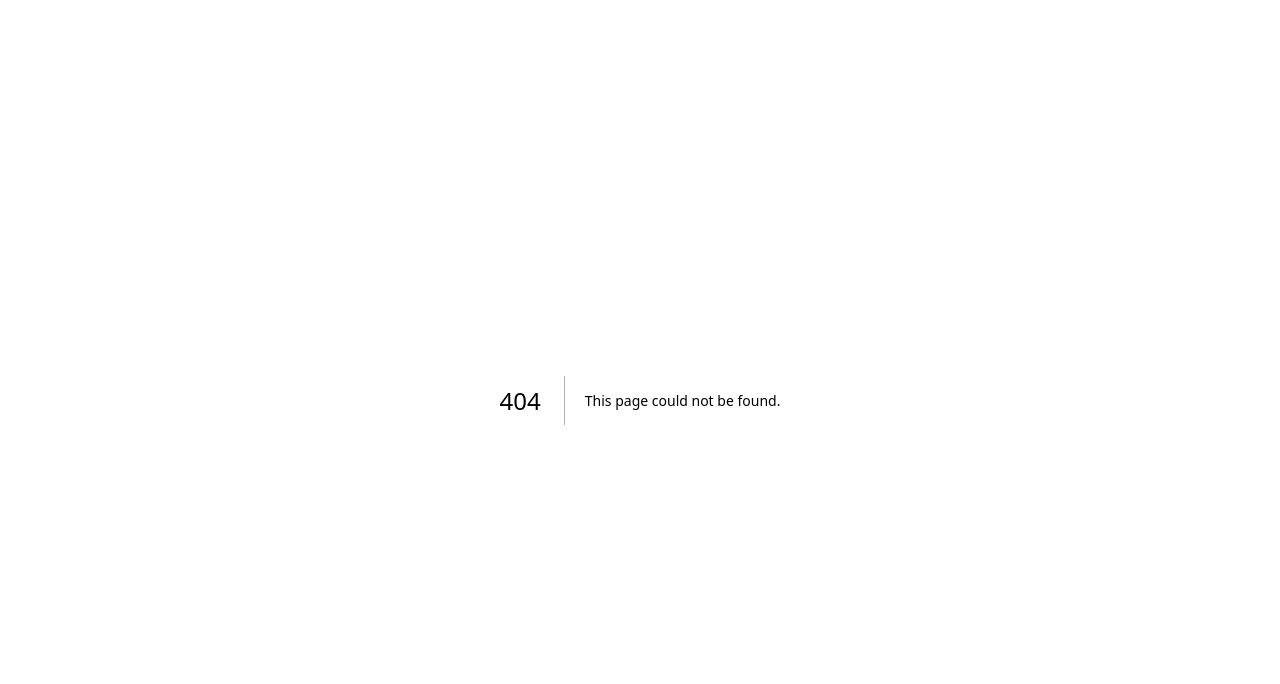
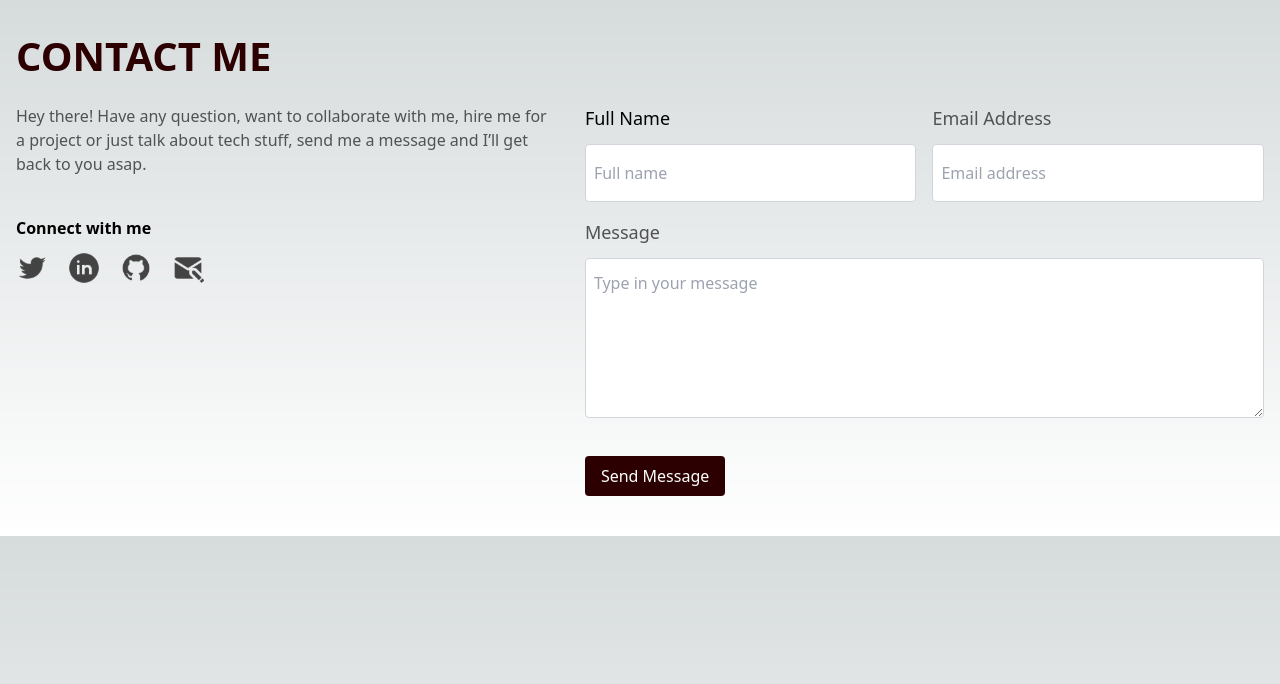
Before and after one commit to Dr-Oxy/next_portfolio, a Next.js app: page /contact in a window 1280 px wide. Before the commit this address had no page. Shown: the top 684 px of the page. Built offline with nearby package versions, Linux system fonts and the light colour scheme.

Commit message:
contact page completed

```diff
--- /dev/null
+++ b/src/pages/contact.jsx
@@ -0,0 +1,142 @@
+import Head from 'next/head';
+
+import { useForm, Controller } from 'react-hook-form';
+
+import { Button } from '@/components/elements';
+import {
+  twitterIcon,
+  linkedinIcon,
+  githubIcon,
+  messageIcon,
+} from 'public/assets/icons';
+
+const Contact = () => {
+  const {
+    register,
+    handleSubmit,
+    control,
+    formState: { errors },
+  } = useForm();
+
+  return (
+    <>
+      <Head>
+        <title>Chioma Otu - Frontend developer in Nigeria</title>
+        <meta name="description" content="Generated by create next app" />
+        <meta name="viewport" content="width=device-width, initial-scale=1" />
+        <link rel="icon" href="/favicon.ico" />
+      </Head>
+
+      <section className="container mx-auto px-4 py-10">
+        <h1 className="uppercase text-darkRed text-2xl lg:text-[40px] font-bold">
+          Contact me
+        </h1>
+
+        <div className="grid grid-cols-1 lg:grid-cols-9 gap-8 mt-8">
+          <article className="col-span-4">
+            <p className="text-base text-darkGray">
+              Hey there! Have any question, want to collaborate with me, hire me
+              for a project or just talk about tech stuff, send me a message and
+              I’ll get back to you asap.
+            </p>
+
+            <div className="mt-10">
+              <h2 className="font-semibold text-base">Connect with me</h2>
+
+              <div className="flex items-center mt-3">
+                <Button
+                  styles="bg-transparent"
+                  iconSrc={twitterIcon}
+                  iconAlt="twitter icon"
+                />
+
+                <Button
+                  styles="bg-transparent mx-5"
+                  iconSrc={linkedinIcon}
+                  iconAlt="linkedin icon"
+                />
+
+                <Button
+                  styles="bg-transparent"
+                  iconSrc={githubIcon}
+                  iconAlt="github icon"
+                />
+
+                <Button
+                  styles="bg-transparent ml-5"
+                  iconSrc={messageIcon}
+                  iconAlt="message icon"
+                />
+              </div>
+            </div>
+          </article>
+
+          <article className="col-span-5">
+            <form>
+              <div className="lg:grid grid-cols-12 gap-4">
+                <div className="col-span-6 mb-4 lg:mb-0">
+                  <label className="block mb-3 text-lg text-dark-2 capitalize">
+                    full name
+                  </label>
+
+                  <input
+                    name="fullName"
+                    className="w-full bg-white text-base py-4 px-2 border border-gray-300 rounded focus:outline-0 focus:border-darkRed"
+                    type="text"
+                    {...register('fullName', { required: true })}
+                    placeholder="Full name"
+                  />
+                  {errors.fullName && (
+                    <small className="text-red-400"> Name is required</small>
+                  )}
+                </div>
+
+                <div className="col-span-6 mb-4 lg:mb-0">
+                  <label className="block mb-3 text-lg text-darkGray capitalize">
+                    email address
+                  </label>
+                  <input
+                    name="email"
+                    className="w-full bg-white text-base py-4 px-2 border border-gray-300 rounded focus:outline-0 focus:border-darkRed"
+                    type="email"
+                    placeholder="Email address"
+                    {...register('email', {
+                      required: true,
+                      pattern: /^[A-Z0-9._%+-]+@[A-Z0-9.-]+\.[A-Z]{2,4}$/i,
+                    })}
+                  />
+                  {errors.email && (
+                    <small className="text-red-400"> Email is required</small>
+                  )}
+                </div>
+
+                <div className="col-span-12 ">
+                  <label className="block mb-3 text-lg text-darkGray capitalize">
+                    message
+                  </label>
+                  <textarea
+                    name="message"
+                    className=" rounded w-full h-40  px-2 py-3 bg-white border border-gray-300 focus:outline-0 focus:border-darkRed text-darkGray"
+                    placeholder="Type in your message"
+                    {...register('message', {
+                      required: true,
+                    })}
+                  ></textarea>
+                  {errors.message && (
+                    <small className="text-red-400"> Message is required</small>
+                  )}
+                </div>
+              </div>
+
+              <div className="lg:w-fit mt-8">
+                <Button text="send message" />
+              </div>
+            </form>
+          </article>
+        </div>
+      </section>
+    </>
+  );
+};
+
+export default Contact;
```
